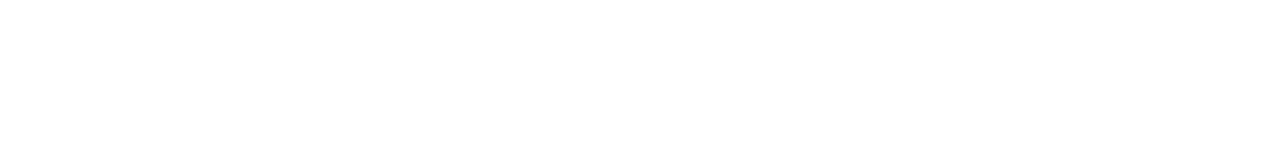
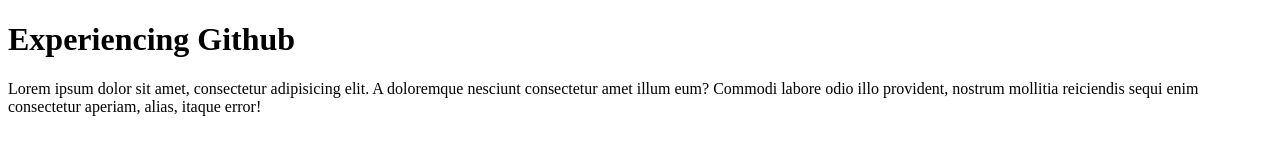
Before and after one commit to aayman01/my-first-github-repo, a plain HTML site: page index.html in a window 1280 px wide. Drawn offline with Linux system fonts and the light colour scheme.

Commit message:
first commit

```diff
--- a/index.html
+++ b/index.html
@@ -4,8 +4,13 @@
     <meta charset="UTF-8">
     <meta name="viewport" content="width=device-width, initial-scale=1.0">
     <title>My First gitup repo</title>
+    <link rel="stylesheet" href="style/style.css">
 </head>
 <body>
+    <h1>Experiencing Github</h1>
+    <p>
+        Lorem ipsum dolor sit amet, consectetur adipisicing elit. A doloremque nesciunt consectetur amet illum eum? Commodi labore odio illo provident, nostrum mollitia reiciendis sequi enim consectetur aperiam, alias, itaque error!
+    </p>
 
 </body>
 </html>
```
Also changed, not shown: style/style.css (added).
